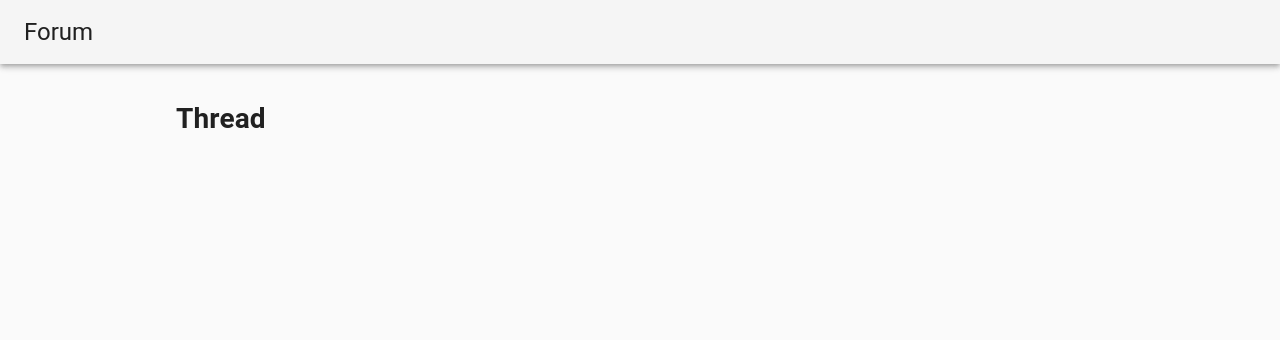
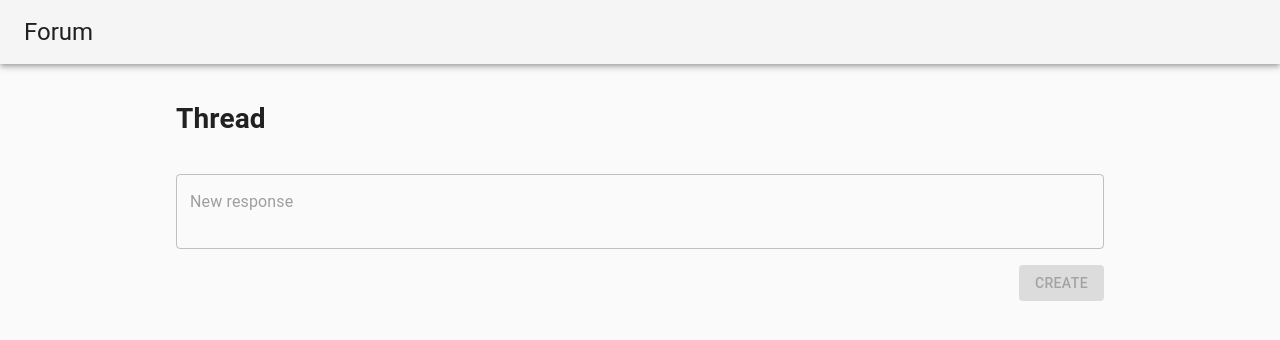
Before and after one commit to makoto-ogata/forum-web-app, a React (Create React App) app: page /threads/1 in a window 1280 px wide. Shown: the top 340 px of the page. Built offline with nearby package versions, Linux system fonts and the light colour scheme.

Commit message:
finished section 4-2

```diff
--- /dev/null
+++ b/src/components/FormResponse.js
@@ -0,0 +1,65 @@
+import {Button, TextField} from '@material-ui/core';
+import {makeStyles} from '@material-ui/styles';
+import React, {useState} from 'react';
+import {useCreateResponse} from '../helpers/useCreateResponse';
+
+const FormResponse =({threadId})=> {
+  const classes = useStyle();
+
+  const [text, setText] = useState('');
+
+  const [username, setUsername] = useState('');
+
+  const [createResponse, loading] = useCreateResponse();
+
+  const onClick =()=> {
+    createResponse({text, threadId, username});
+    setText('');
+    setUsername('');
+  }
+
+  return (
+    <form className={classes.form} onSubmit={(event) => event.preventDefault()}>
+      <TextField
+        disabled={loading}
+        fullWidth
+        multiline
+        onChange={(event)=> setText(event.target.value)}
+        placeholder={'New response'}
+        rows={2}
+        rowsMax={8}
+        value={text}
+        variant={'outlined'}
+      />
+      {text &&(
+        <TextField
+          disabled={loading}
+          fullWidth
+          onChange={(event)=> setUsername(event.target.value)}
+          placeholder={'Username(Optional)'}
+          value={username}
+          variant={'outlined'}
+        />
+      )}
+      <div className={classes.actions}>
+        <Button
+          color={'primary'}
+          disabled={loading || !text}
+          onClick={onClick}
+          variant={'contained'}
+        >
+          {'Create'}
+        </Button>
+      </div>
+    </form>
+  )
+}
+
+const useStyle = makeStyles(({spacing}) => {
+  return {
+    actions: {display: 'grid', justifyContent: 'flex-end'},
+    form: {display: 'grid', gridRowGap: spacing(2)},
+  }
+})
+
+export default FormResponse;
--- a/src/components/PageThread.js
+++ b/src/components/PageThread.js
@@ -1,10 +1,16 @@
+import {firestore} from 'firebase/app'
 import React from 'react';
+import {useParams} from 'react-router-dom';
+import FormResponse from './FormResponse';
 import Main from './Main';
 
 const PageThread =()=> {
+  const {threadId} = useParams();
+
   return (
     <Main>
       <h1>{'Thread'}</h1>
+      <FormResponse threadId={threadId} />
     </Main>
   )
 }
```
